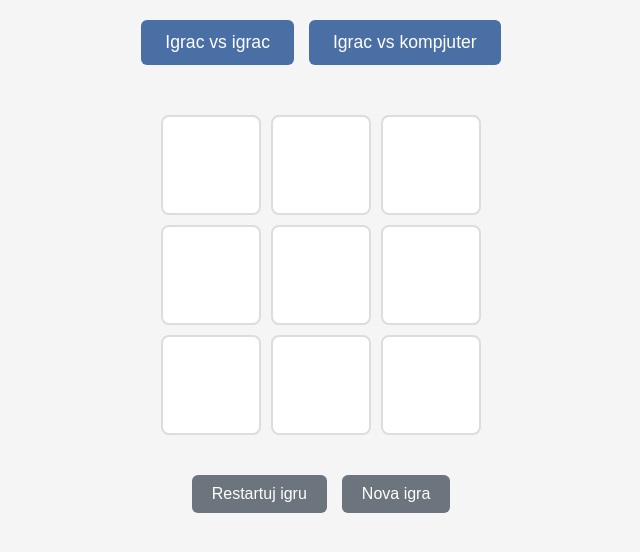
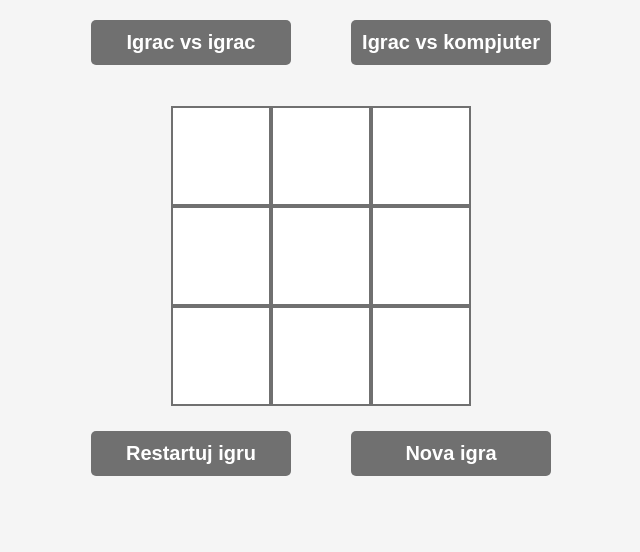
Before and after one commit to trinstone/ProjekatIksOks, a plain HTML site: page index.html in a window 1280 px wide. Shown: the whole page, without its empty margins (319-959 px from the left). Drawn offline with Linux system fonts and the light colour scheme.

Commit message:
css napravljeni dugmici

```diff
--- a/css/style copy.css
+++ b/css/style copy.css
@@ -60,7 +60,11 @@
     border-color: black;
 }
 
-.tokIgre button {
+#tokIgre{
+    margin-top: 25px;
+}
+
+#tokIgre button {
     padding: 10px;
     background-color: #707070;
     color: white;
@@ -70,14 +74,21 @@
     font-size: 20px;
     font-weight: bold;
     box-sizing: border-box;
-    margin: auto;
     width: 200px;
     height: 45px;
 }
 
-.tokIgre button:hover {
+#tokIgre button:hover {
     background-color: black;
     transform: translateY(-2px);
+}
+
+#btnReset{
+    float: left;
+}
+
+#btnNovaIgra{
+    float: right;
 }
 
 /*#krajIgreOkvir {
--- a/index.html
+++ b/index.html
@@ -2,13 +2,13 @@
 <html>
     <head>
         <meta charset="UTF-8">
-        <link rel="stylesheet" href="./css/style.css">
+        <link rel="stylesheet" href="./css/style copy.css">
     </head>
     <body>
-        <div class="modIgre">
+        <nav>
             <button id="btnPvp">Igrac vs igrac</button>
             <button id="btnPvpc">Igrac vs kompjuter</button>
-        </div>
+        </nav>
         <div id="krajIgreOkvir">
             <p id="krajIgrePoruka"></p>
         </div>
@@ -25,7 +25,7 @@
                 <button class="poljeTable"></button>
             </div>
         </main>
-        <div class="tokIgre">
+        <div id="tokIgre">
             <button id="btnReset">Restartuj igru</button>
             <button id="btnNovaIgra">Nova igra</button>
         </div>
```
Also changed, not shown: iksOks.html (+1 -1 lines).
